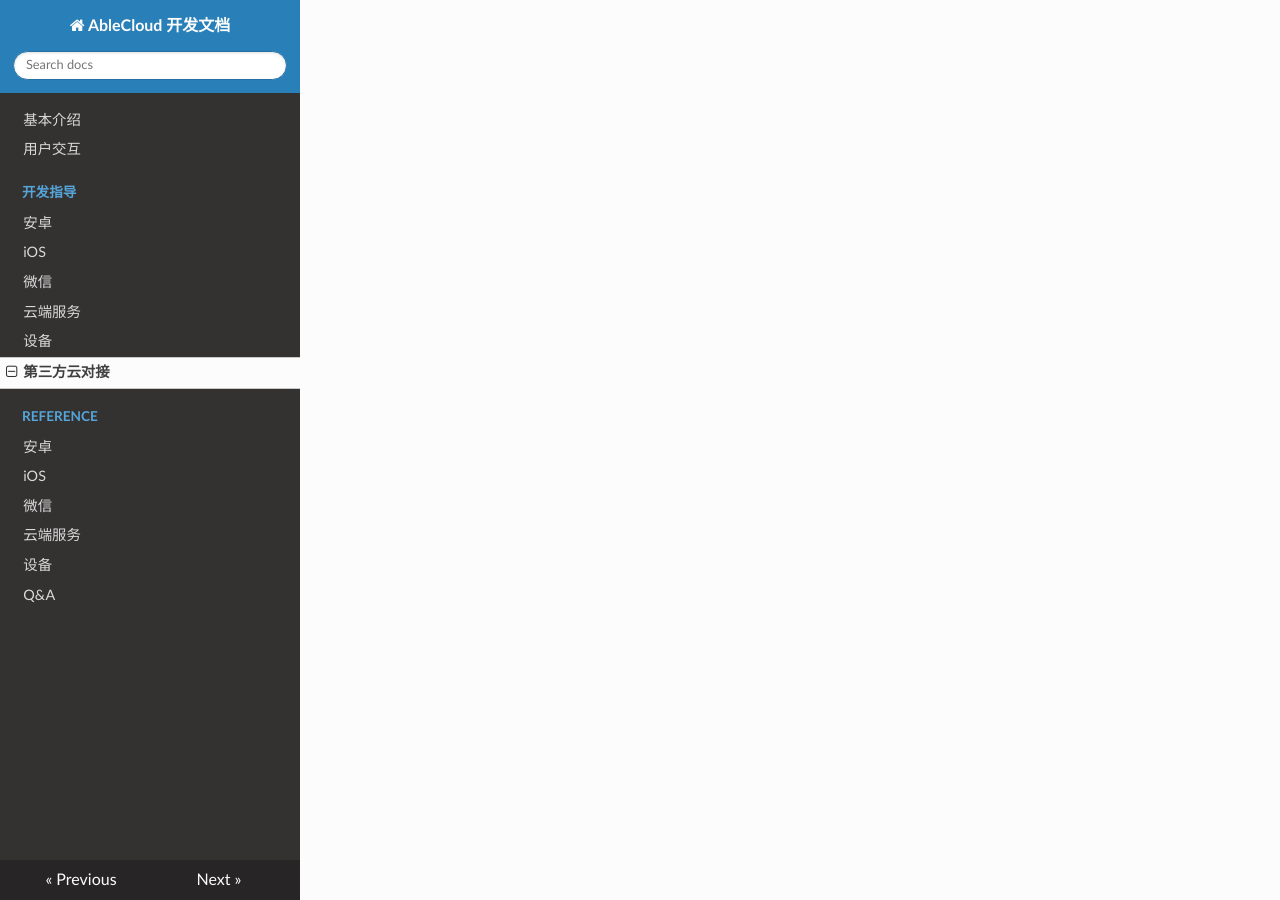
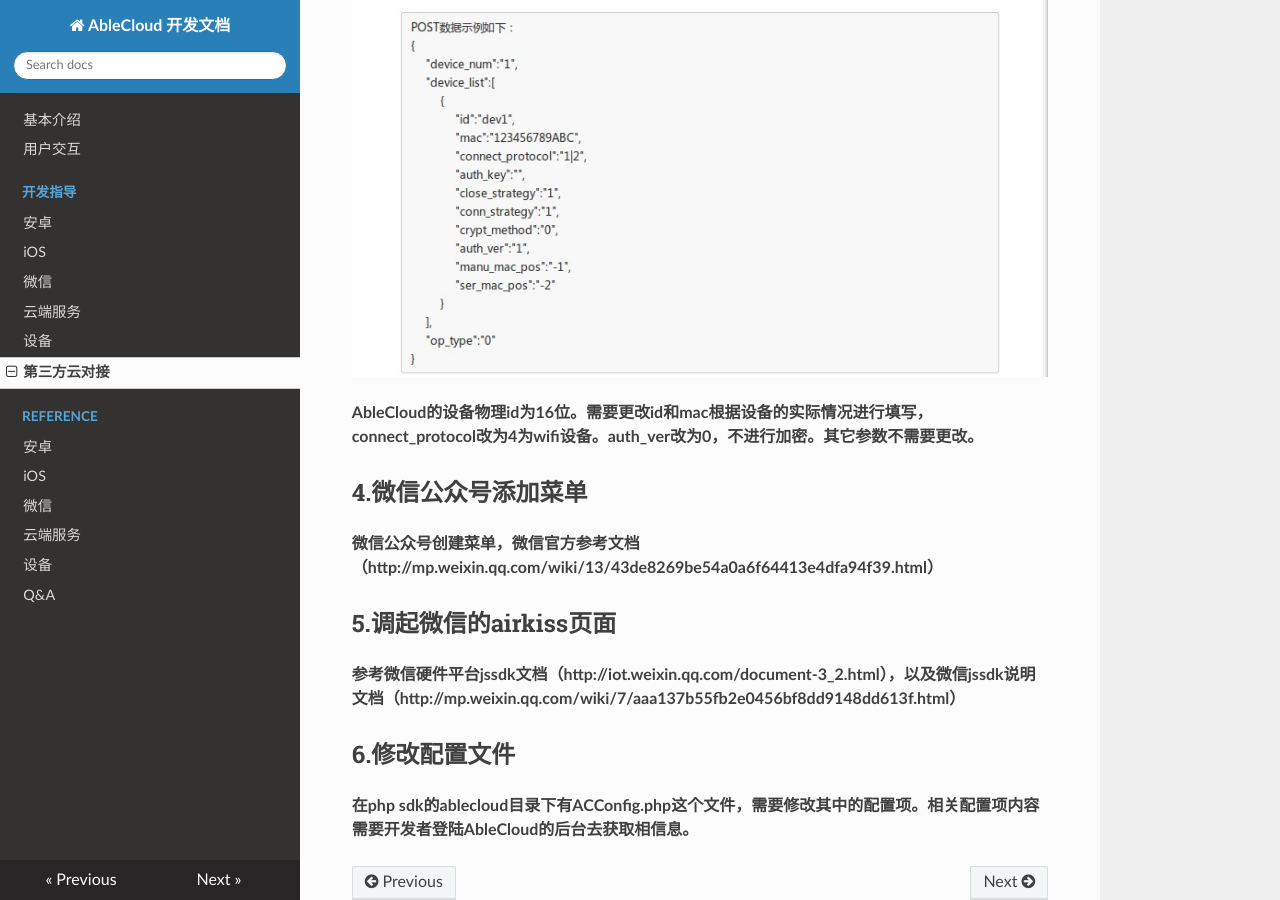
Before and after one commit to JessonW/rd_docs, an MkDocs documentation site: the page built from docs/develop_guide/third_proxy.md, in a window 1280 px wide and 900 px high, scrolled down 1135 px. Built offline with MkDocs 1.6.1, drawn with Linux system fonts in a browser that asks for light colours; nearby versions of some CDN libraries; old or Windows-style settings are respelled for this version of MkDocs; some of the changed text lies outside the part shown.

Commit message:
add weixin

```diff
--- a/docs/develop_guide/third_proxy.md
+++ b/docs/develop_guide/third_proxy.md
@@ -1,4 +1,36 @@
 #京东
 
 
-#微信
+#微信开发前准备工作
+
+# 1.申请微信公众号
+由于公众号属于各个厂商，因此，申请公众号这个步骤由厂商完成。申请好后，会拿到微信公众平台分配的appID和appsecret，如下图所示：
+![](../pic/develop_guide/weixin.png)
+微信公众号需要为服务号，并开启硬件设备，如下图：
+![](../pic/develop_guide/yingjian.png)
+
+# 2.准备服务器
+
+**当前，AbleCloud暂时还未提供主机代理服务，因此需要厂商准备机器，并配置外网ip，最好申请一个域名。由于微信方的要求，现在该后台服务只能使用80端口。按照微信配置公众号的要求配置好，js接口安全域名，和网页授权获取用户基本信息的授权回调页域名**
+
+![](../pic/develop_guide/weixin_autho.png)
+
+#3.微信设备添加授权
+**参考微信相关文档（http://iot.weixin.qq.com/document-2_6.html），对设备进行授权。**
+
+
+![](../pic/develop_guide/weixin_author_device.png)
+
+
+**AbleCloud的设备物理id为16位。需要更改id和mac根据设备的实际情况进行填写，connect_protocol改为4为wifi设备。auth_ver改为0，不进行加密。其它参数不需要更改。**
+
+##4.微信公众号添加菜单
+
+**微信公众号创建菜单，微信官方参考文档（http://mp.weixin.qq.com/wiki/13/43de8269be54a0a6f64413e4dfa94f39.html）**
+
+##5.调起微信的airkiss页面
+
+**参考微信硬件平台jssdk文档（http://iot.weixin.qq.com/document-3_2.html），以及微信jssdk说明文档（http://mp.weixin.qq.com/wiki/7/aaa137b55fb2e0456bf8dd9148dd613f.html）**
+
+##6.修改配置文件
+**在php sdk的ablecloud目录下有ACConfig.php这个文件，需要修改其中的配置项。相关配置项内容需要开发者登陆AbleCloud的后台去获取相信息。**
```
Also changed, not shown: docs/develop_guide/weixin.png (added), docs/pic/develop_guide/weixin.png (added), docs/pic/develop_guide/weixin_autho.png (added), docs/pic/develop_guide/weixin_author_device.png (added), docs/pic/develop_guide/yingjian.png (added).
